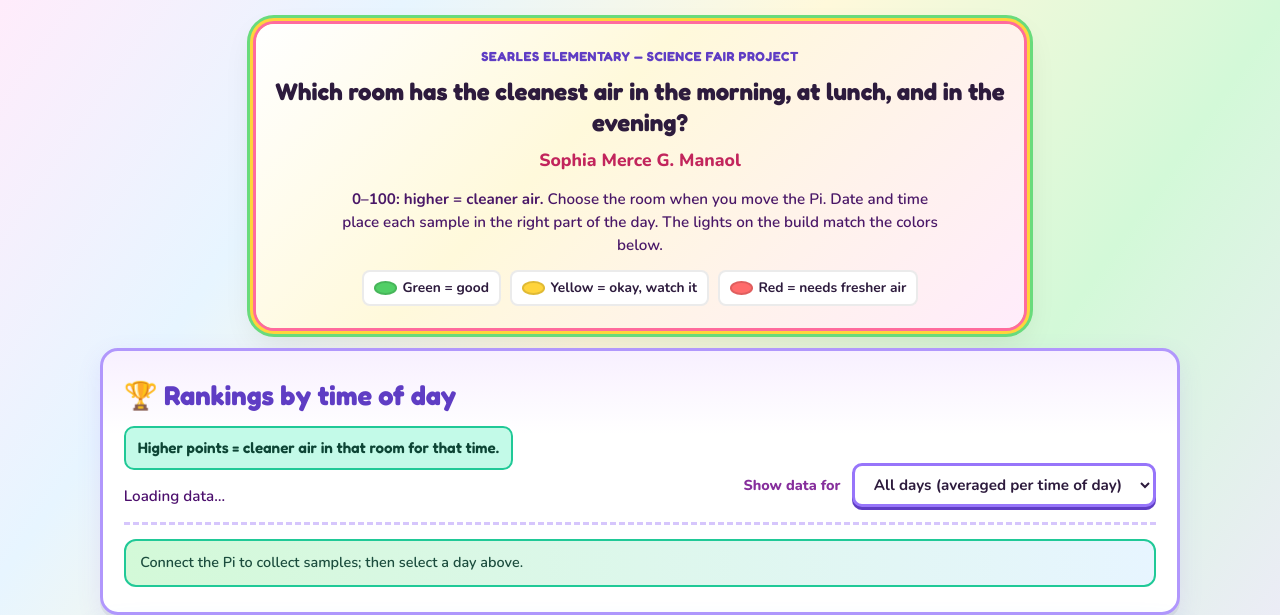
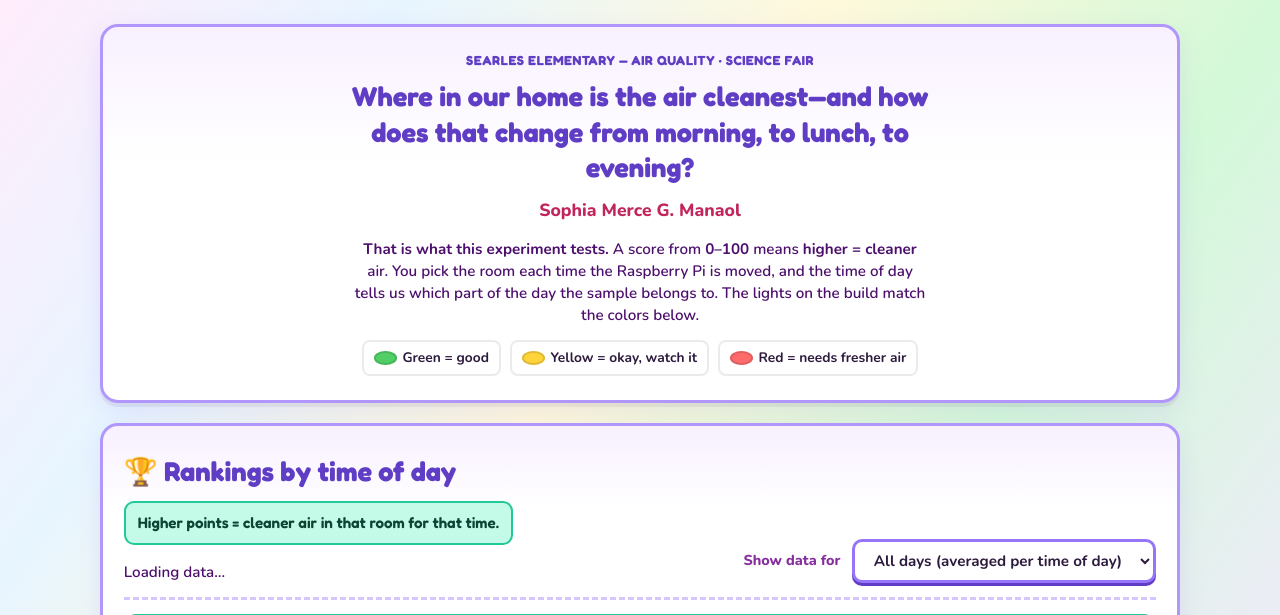
Before and after one commit to manaol2112/smartairchecker, a Flask app: page / in a window 1280 px wide. Shown: the top 615 px of the page. Run offline with Flask 3, Linux system fonts and the light colour scheme; data that the repository does not hold is empty.

Commit message:
Home: align intro panel with rankings; stronger science question
- Full-width intro with same border/padding feel as rankings section
- Reword investigable question and lead (experiment framing)

Made-with: Cursor

```diff
--- a/templates/index.html
+++ b/templates/index.html
@@ -57,14 +57,14 @@
       }
       .intro {
         text-align: center;
-        padding: 1.35rem 1.15rem 1.4rem;
-        margin-bottom: 1.25rem;
-        max-width: 48rem;
-        margin-left: auto;
-        margin-right: auto;
-        background: linear-gradient(135deg, #fff 0%, #fff9db 40%, #ffecfb 100%);
+        width: 100%;
+        max-width: 100%;
+        padding: 1.45rem 1.3rem 1.55rem;
+        margin: 0 0 1.25rem;
+        background: linear-gradient(180deg, #f8f0ff 0%, #fff 36%);
         border-radius: var(--radius);
-        box-shadow: 0 0 0 3px #ff6b9d, 0 0 0 6px #ffd43b, 0 0 0 9px #69db7c, 0 12px 32px rgba(0, 0, 0, 0.1);
+        border: 3px solid #b197fc;
+        box-shadow: var(--shadow);
       }
       .intro-kicker {
         font-family: var(--display);
@@ -73,29 +73,32 @@
         letter-spacing: 0.04em;
         text-transform: uppercase;
         color: #5f3dc4;
-        margin: 0 0 0.65rem;
+        margin: 0 0 0.5rem;
       }
       .intro-title {
         font-family: var(--display);
-        font-size: clamp(1.15rem, 2.8vw, 1.5rem);
+        font-size: clamp(1.25rem, 2.8vw, 1.7rem);
         font-weight: 700;
-        margin: 0 0 0.5rem;
-        line-height: 1.28;
-        color: var(--ink);
+        margin: 0 0 0.65rem;
+        line-height: 1.3;
+        color: #5f3dc4;
+        max-width: 40rem;
+        margin-left: auto;
+        margin-right: auto;
       }
       .intro-byline {
         font-size: clamp(0.95rem, 2vw, 1.1rem);
         font-weight: 800;
         color: #c2255c;
-        margin: 0 0 0.85rem;
+        margin: 0 0 0.9rem;
       }
       .intro-lead {
         margin: 0 auto;
         font-size: 0.95rem;
-        color: #4a1868;
+        color: #4c0f6d;
         font-weight: 600;
-        line-height: 1.5;
-        max-width: 38rem;
+        line-height: 1.45;
+        max-width: 36rem;
       }
       .panel {
         background: #fff;
@@ -848,15 +851,17 @@
   <body>
     <div class="shell">
       <header class="intro" id="project-intro" aria-labelledby="intro-heading">
-        <p class="intro-kicker">Searles Elementary — Science fair project</p>
+        <p class="intro-kicker">Searles Elementary — Air quality · Science fair</p>
         <h1 class="intro-title" id="intro-heading">
-          Which room has the cleanest air in the morning, at lunch, and in the evening?
+          Where in our home is the air cleanest—and how does that change from morning, to lunch, to
+          evening?
         </h1>
         <p class="intro-byline">Sophia Merce G. Manaol</p>
         <p class="intro-lead">
-          <strong>0–100: higher = cleaner air.</strong> Choose the room when you move the Pi. Date and
-          time place each sample in the right part of the day. The lights on the build match the colors
-          below.
+          <strong>That is what this experiment tests.</strong> A score from <strong>0–100</strong> means
+          <strong>higher = cleaner</strong> air. You pick the room each time the Raspberry Pi is moved, and
+          the time of day tells us which part of the day the sample belongs to. The lights on the build
+          match the colors below.
         </p>
         <div class="color-key" role="list" aria-label="What the light colors mean">
           <span role="listitem"
```
